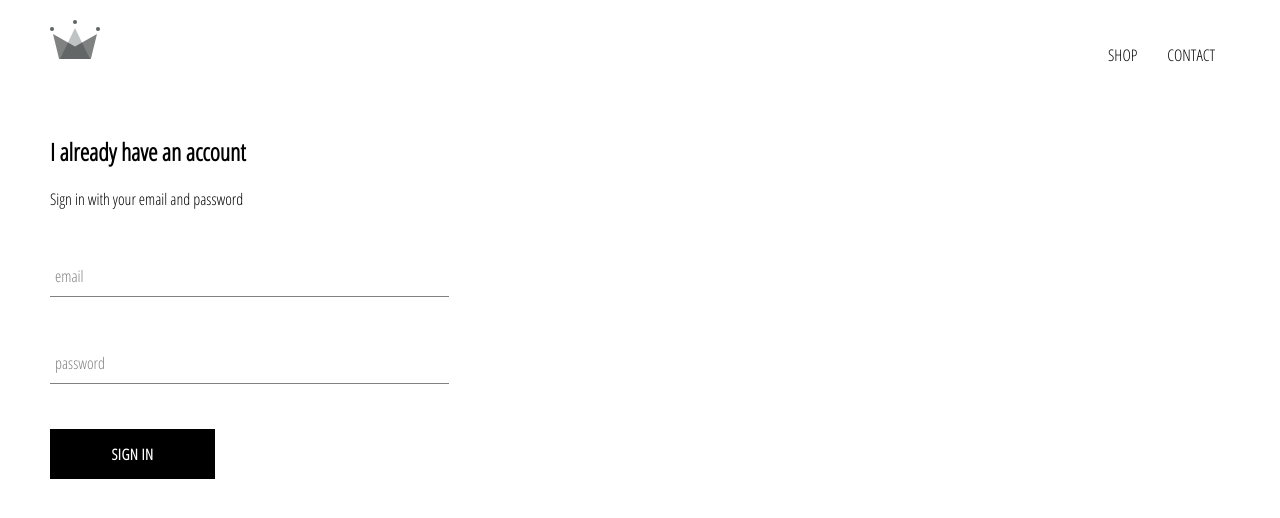
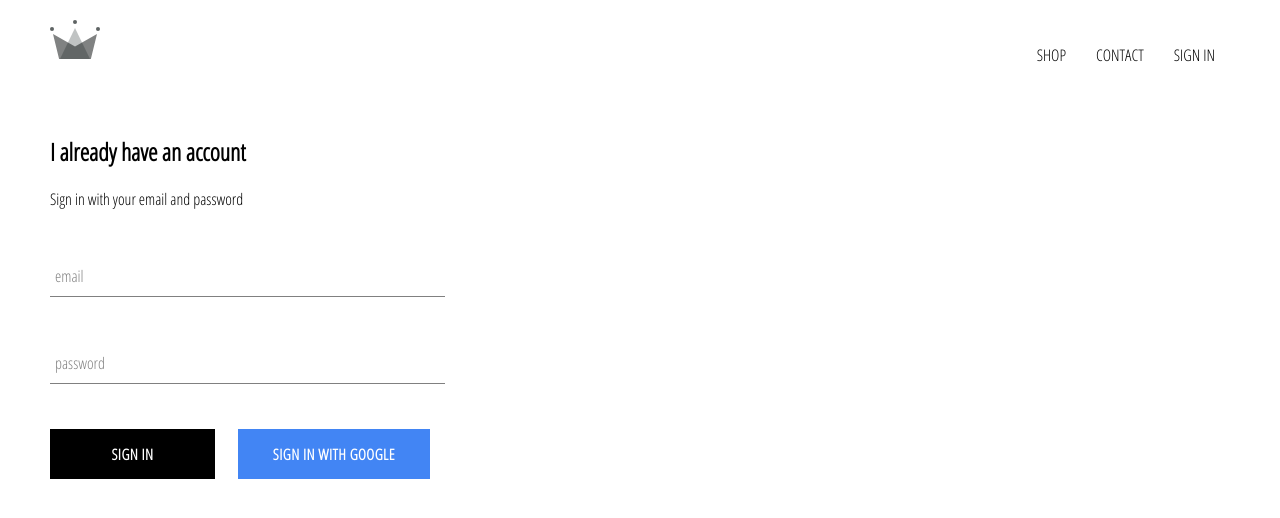
Before and after one commit to SmdlDom/clothing-ecom, a React (Create React App) app: page /signin in a window 1280 px wide. Shown: the top 518 px of the page. Built offline with nearby package versions, Linux system fonts and the light colour scheme; no server answers.

Commit message:
integrated firebase into app

```diff
--- a/package.json
+++ b/package.json
@@ -6,6 +6,7 @@
     "@testing-library/jest-dom": "^5.11.4",
     "@testing-library/react": "^11.1.0",
     "@testing-library/user-event": "^12.1.10",
+    "firebase": "^8.2.7",
     "node-sass": "^5.0.0",
     "react": "^17.0.1",
     "react-dom": "^17.0.1",
--- a/src/App.js
+++ b/src/App.js
@@ -7,18 +7,41 @@
 import ShopPage from "./pages/shop/shop.component";
 import SingInAndSignUpPage from "./pages/sign-in-and-sign-up/sign-in-and-sign-up.component";
 import Header from './components/header/header.component';
+import {auth} from "./firebase/firebase.utils";
 
-function App() {
+class App extends React.Component {
+  constructor() {
+    super();
+
+    this.state = {
+      currentUser: null
+    }
+  }
+
+  unsubscribeFromAuth = null
+
+  componentDidMount() {
+    this.unsubscribeFromAuth = auth.onAuthStateChanged(user  => {
+      this.setState({currentUser: user});
+    });
+  }
+
+  componentWillUnmount() {
+    this.unsubscribeFromAuth();
+  }
+
+  render() {
     return (
       <div>
-      <Header />
+        <Header currentUser={this.state.currentUser}/>
         <Switch>
-        <Route exact path='/' component={HomePage} />
-        <Route path='/shop' component={ShopPage} />
-        <Route path='/signin' component={SingInAndSignUpPage} />
+          <Route exact path='/' component={HomePage}/>
+          <Route path='/shop' component={ShopPage}/>
+          <Route path='/signin' component={SingInAndSignUpPage}/>
         </Switch>
       </div>
     );
   }
+}
 
 export default App;
--- a/src/components/custom-button/custom-button.component.jsx
+++ b/src/components/custom-button/custom-button.component.jsx
@@ -2,8 +2,11 @@
 
 import './custom-button.styles.scss'
 
-const CustomButton = ({ children, ...otherProps}) => (
-	<button className='custom-button'>
+const CustomButton = ({ children, isGoogleSignIn, ...otherProps}) => (
+	<button
+		className={`${isGoogleSignIn ? 'google-sign-in' : '' } custom-button`}
+		{...otherProps}
+	>
 		{children}
 	</button>
 );
--- a/src/components/custom-button/custom-button.styles.scss
+++ b/src/components/custom-button/custom-button.styles.scss
@@ -19,4 +19,14 @@
     color: black;
     border: 1px solid black;
   }
+
+  &.google-sign-in {
+    background-color: #4285f4;
+    color: white;
+
+    &:hover {
+      background-color: #357ae8;
+      border: none;
+    }
+  }
 }
--- a/src/components/header/header.component.jsx
+++ b/src/components/header/header.component.jsx
@@ -1,11 +1,13 @@
 import React from 'react';
 import { Link } from 'react-router-dom';
+
+import { auth} from "../../firebase/firebase.utils";
 
 import { ReactComponent as Logo } from '../../assets/crown.svg'
 
 import './header.styles.scss';
 
-const Header = () => (
+const Header = ({ currentUser }) => (
 	<div className='header'>
 		<Link classname='logo-container' to='/'>
 			<Logo className='logo' />
@@ -17,6 +19,15 @@
 			<Link className='option' to='/shop'>
 				CONTACT
 			</Link>
+			{currentUser ? (
+				<div className='option' onClick={() => auth.signOut()}>
+					SIGN OUT
+				</div>
+			)	: (
+				<Link className='option' to='/signin'>
+					SIGN IN
+				</Link>)
+			}
 		</div>
 	</div>
 );
--- a/src/components/header/header.styles.scss
+++ b/src/components/header/header.styles.scss
@@ -20,6 +20,7 @@
 
     .option {
       padding: 10px 15px;
+      cursor: pointer;
     }
   }
 }
--- a/src/components/sign-in/sign-in.component.jsx
+++ b/src/components/sign-in/sign-in.component.jsx
@@ -2,6 +2,8 @@
 
 import FormInput from "../form-input/form-input.component";
 import CustomButton from "../custom-button/custom-button.component";
+
+import { signInWithGoogle } from "../../firebase/firebase.utils";
 
 import './sign-in.styles.scss';
 
@@ -50,7 +52,12 @@
 						label="password"
 						required
 					/>
-					<CustomButton type='submit'> Sign in </CustomButton>
+					<div className="buttons">
+						<CustomButton type='submit'> Sign in </CustomButton>
+						<CustomButton onClick={signInWithGoogle} isGoogleSignIn>
+							{' '} Sign in with Google {' '}
+						</CustomButton>
+					</div>
 				</form>
 			</div>
 		)
--- a/src/components/sign-in/sign-in.styles.scss
+++ b/src/components/sign-in/sign-in.styles.scss
@@ -1,9 +1,14 @@
 .sign-in {
-  width: 30vw;
+  width: 380px;
   display: flex;
   flex-direction: column;
 
   .title {
     margin: 10px 0;
   }
+
+  .buttons {
+    display: flex;
+    justify-content: space-between;
+  }
 }
--- /dev/null
+++ b/src/firebase/firebase.utils.js
@@ -0,0 +1,24 @@
+import firebase from 'firebase/app'
+import 'firebase/firestore'
+import 'firebase/auth'
+
+const config = {
+	apiKey: "AIzaSyAn7qSG2EI3tpEiaZR6feuURwbTBYRa3x0",
+	authDomain: "crwn-db-a64a6.firebaseapp.com",
+	projectId: "crwn-db-a64a6",
+	storageBucket: "crwn-db-a64a6.appspot.com",
+	messagingSenderId: "1081991793169",
+	appId: "1:1081991793169:web:1553aec90486971932ffb0",
+	measurementId: "G-42ZJ0L38HM"
+}
+
+firebase.initializeApp(config);
+
+export const auth = firebase.auth();
+export const firestore = firebase.firestore();
+
+const provider = new firebase.auth.GoogleAuthProvider();
+provider.setCustomParameters({ prompt: 'select_account' });
+export const signInWithGoogle = () => auth.signInWithPopup(provider);
+
+export default firebase;
```
Also changed, not shown: 1 other file (tests, documents, lock files or other folders). Lines whose indentation alone changed are shown as unchanged.
